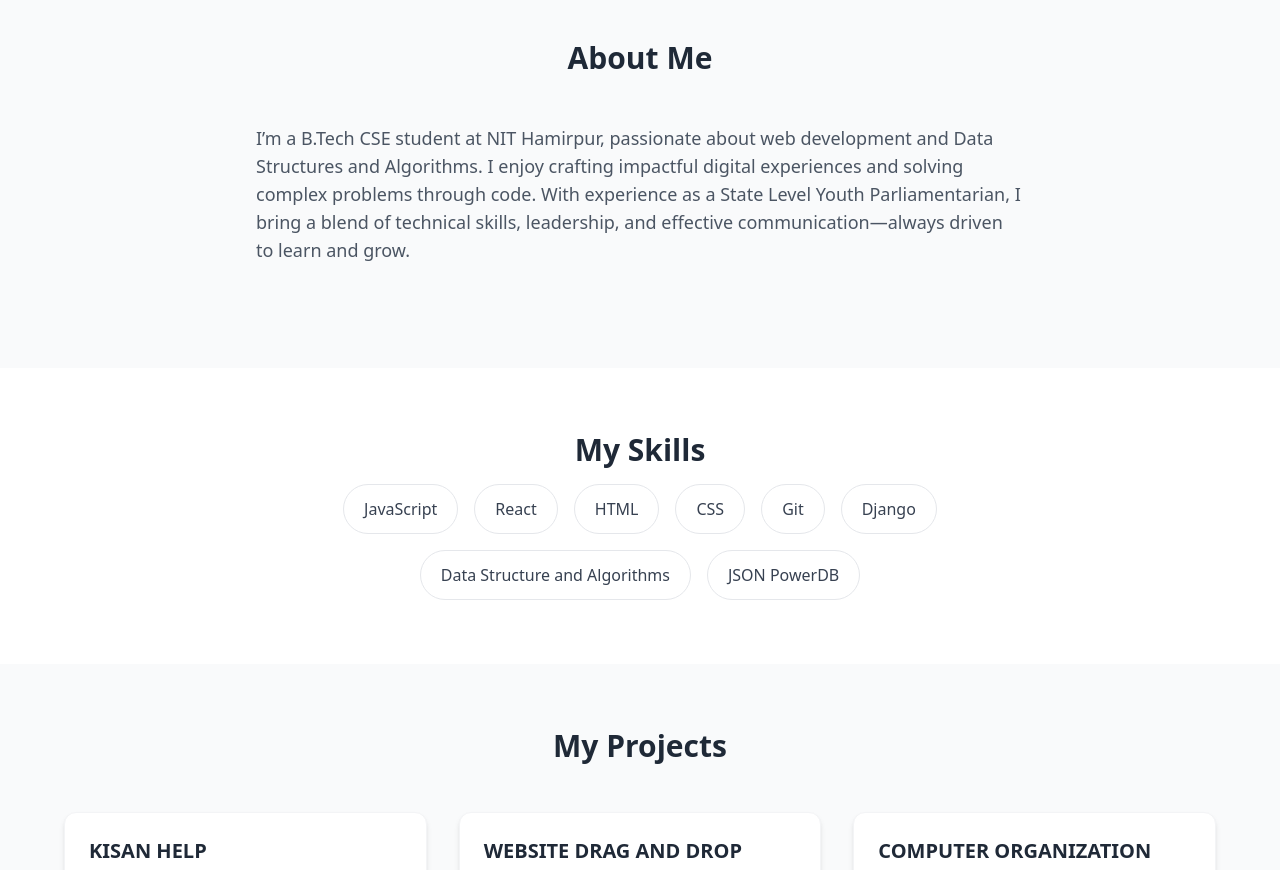
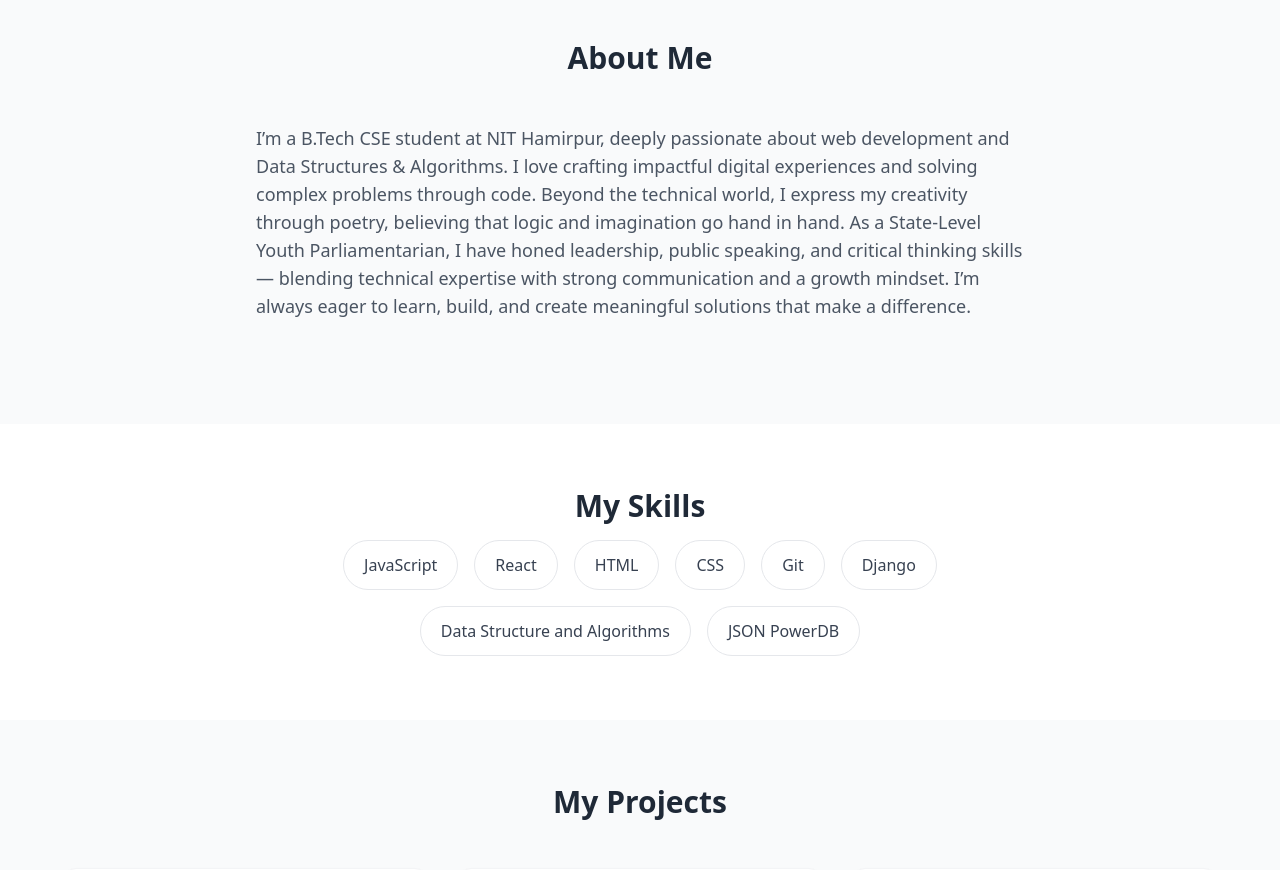
Before and after one commit to ShanpreetSingh/Portfolio, a React (Create React App) app: page / in a window 1280 px wide. Shown: the part 840-1710 px from the top of the page. Built offline with nearby package versions, Linux system fonts and the light colour scheme.

Commit message:
Added more on About me

```diff
--- a/src/components/About.jsx
+++ b/src/components/About.jsx
@@ -7,7 +7,11 @@ export default function About() {
           </h2>
           <div className="max-w-3xl mx-auto">
             <p className="text-lg text-gray-600 dark:text-gray-300 mb-6">
-            I’m a B.Tech CSE student at NIT Hamirpur, passionate about web development and  Data Structures and Algorithms. I enjoy crafting impactful digital experiences and solving complex problems through code. With experience as a State Level Youth Parliamentarian, I bring a blend of technical skills, leadership, and effective communication—always driven to learn and grow.            </p>
+            I’m a B.Tech CSE student at NIT Hamirpur, deeply passionate about web development and Data Structures & Algorithms. I love crafting impactful digital experiences and solving complex problems through code.
+Beyond the technical world, I express my creativity through poetry, believing that logic and imagination go hand in hand.
+As a State-Level Youth Parliamentarian, I have honed leadership, public speaking, and critical thinking skills — blending technical expertise with strong communication and a growth mindset.
+I’m always eager to learn, build, and create meaningful solutions that make a difference.
+                 </p>
 
           </div>
         </div>
```
